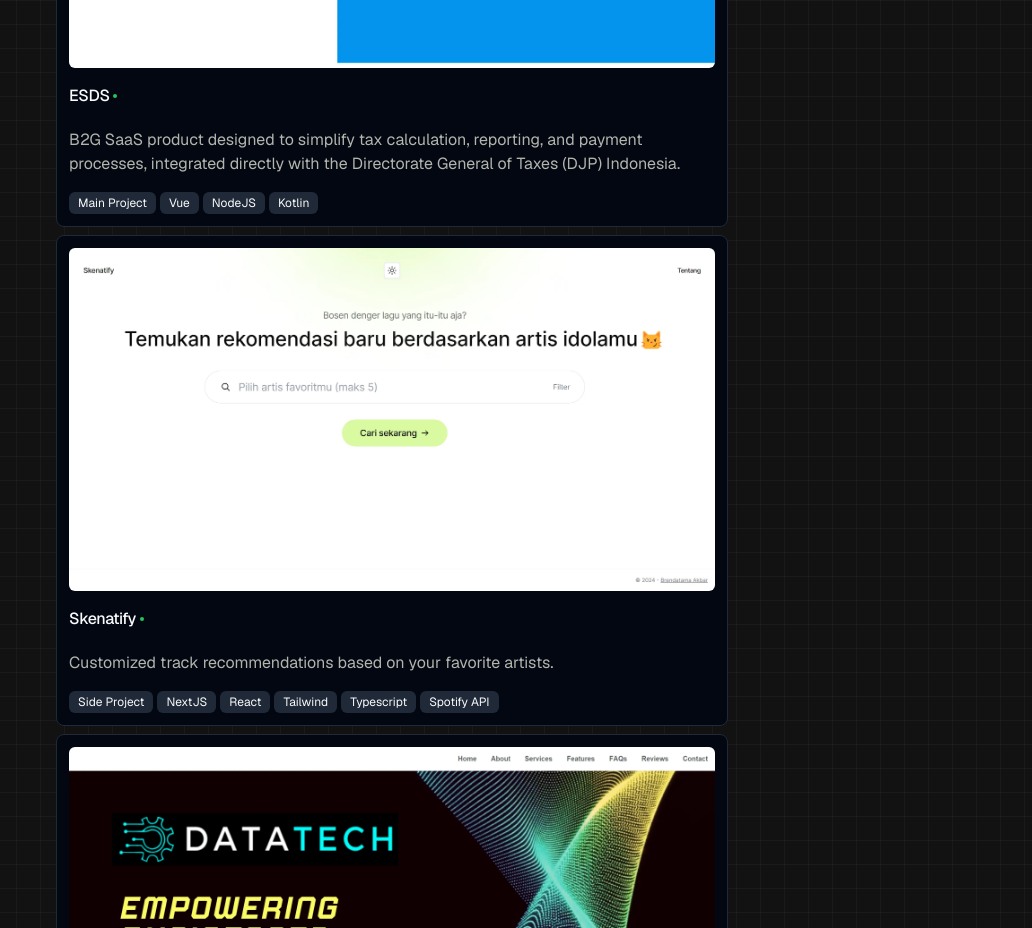
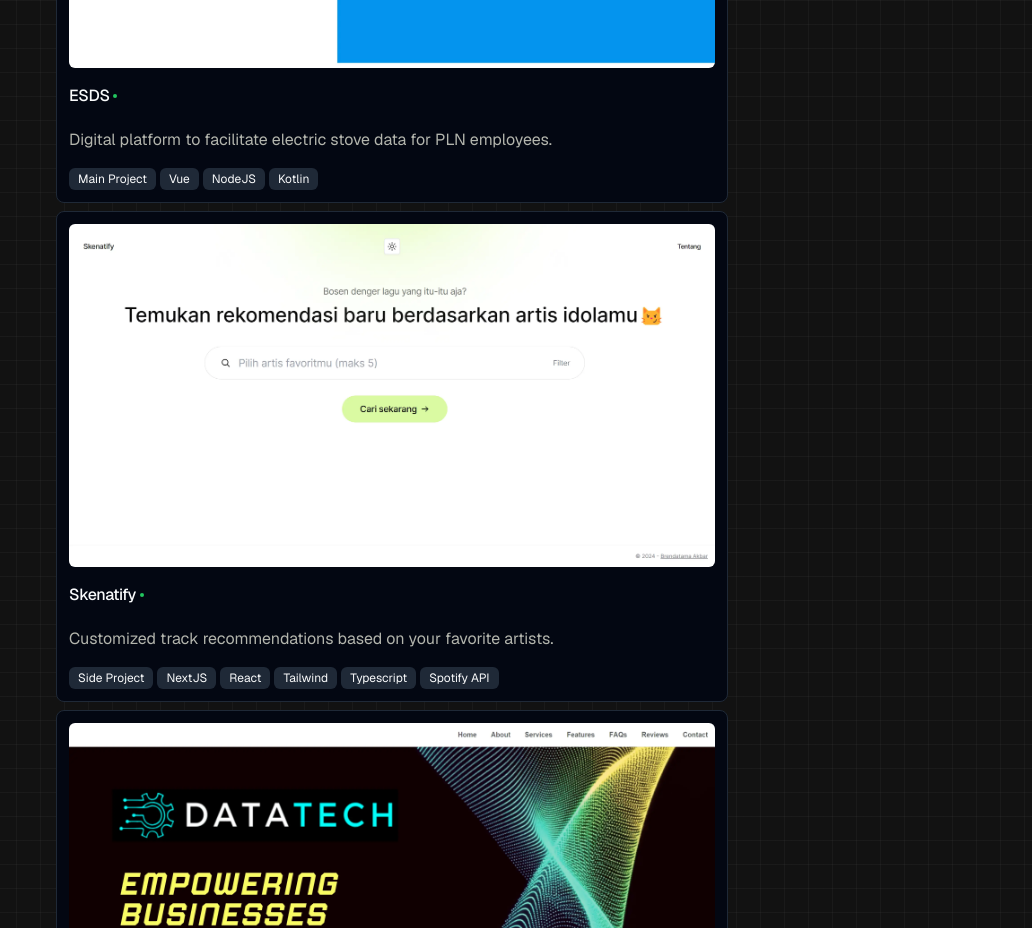
Before and after one commit to brendatamaar/resume, a Next.js app: page / in a window 1280 px wide. Shown: the part 3480-4408 px from the top of the page, without its empty margins (248-1280 px from the left). Built offline with nearby package versions, Linux system fonts and the light colour scheme.

Commit message:
fix build

```diff
--- a/src/components/Header.tsx
+++ b/src/components/Header.tsx
@@ -17,10 +17,12 @@
     }
 
     const toggleTheme = () => {
-        if (!document.startViewTransition) {
+        const documentWithTransition = document as Document & { startViewTransition?: (callback: () => void) => void };
+
+        if (!documentWithTransition.startViewTransition) {
             switchTheme();
         } else {
-            document.startViewTransition(() => switchTheme());
+            documentWithTransition.startViewTransition(() => switchTheme());
         }
     };
 
--- a/src/data/resume-data.tsx
+++ b/src/data/resume-data.tsx
@@ -144,7 +144,7 @@
         "NodeJS",
         "Kotlin"
       ],
-      description: "B2G SaaS product designed to simplify tax calculation, reporting, and payment processes, integrated directly with the Directorate General of Taxes (DJP) Indonesia.",
+      description: "Digital platform to facilitate electric stove data for PLN employees.",
       logo: "",
       link: {
         label: "vc",
```
